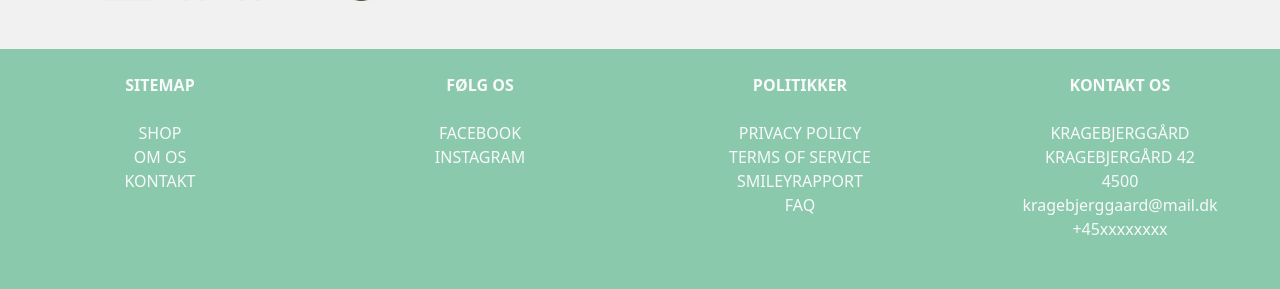
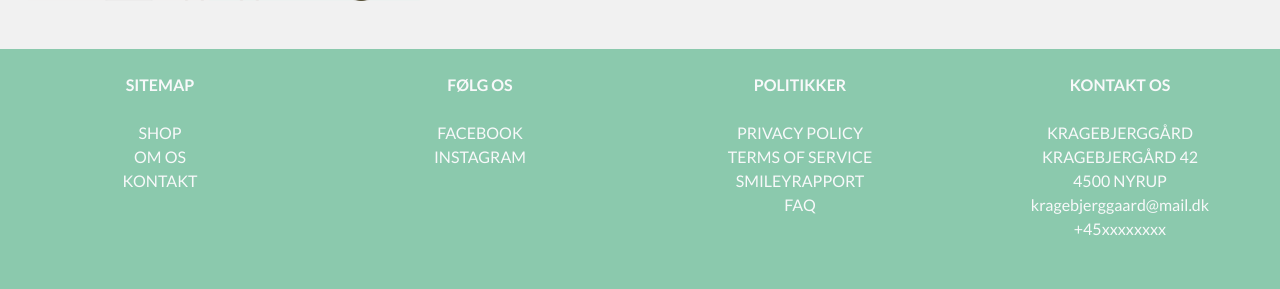
Before and after one commit to Viwite/Kragebjerggaard, a PHP site: page /index.php in a window 1280 px wide. Shown: the part 1047-1336 px from the top of the page. Run offline with PHP 8.4, Linux system fonts and the light colour scheme; style sheets or scripts are compiled from the project's sources; some libraries are stand-ins or nearby versions.

Commit message:
ændret font i footer

```diff
--- a/includes/footer.php
+++ b/includes/footer.php
@@ -1,6 +1,6 @@
 <footer class="container-fluid" style="background-color: #8BC9AD;"">
 
-<div class="footer row">
+<div class="footer row" style="font-family: 'Lato', sans-serif;">
     <div class="footer-text col-12 col-lg text-center mt-4 mb-5 text-light">
         <p class="class-text"><b>SITEMAP</b></p>
         <br>
@@ -11,7 +11,7 @@
     <div class="footer-text col-12 col-lg text-center mt-4 mb-5 text-light">
         <p class="class-text"><b>FØLG OS</b></p>
         <br>
-        <i class="fa-brands fa-facebook"></i>
+        <i class="fa-brands fa-square-facebook"></i>
         <p class="class-text">FACEBOOK</p>
         <p class="class-text">INSTAGRAM</p>
     </div>
@@ -28,7 +28,7 @@
         <br>
         <p class="class-text">KRAGEBJERGGÅRD</p>
         <p class="class-text">KRAGEBJERGÅRD 42</p>
-        <p class="class-text">4500</p>
+        <p class="class-text">4500 NYRUP</p>
         <p class="class-text">kragebjerggaard@mail.dk</p>
         <p class="class-text">+45xxxxxxxx</p>
     </div>
```
